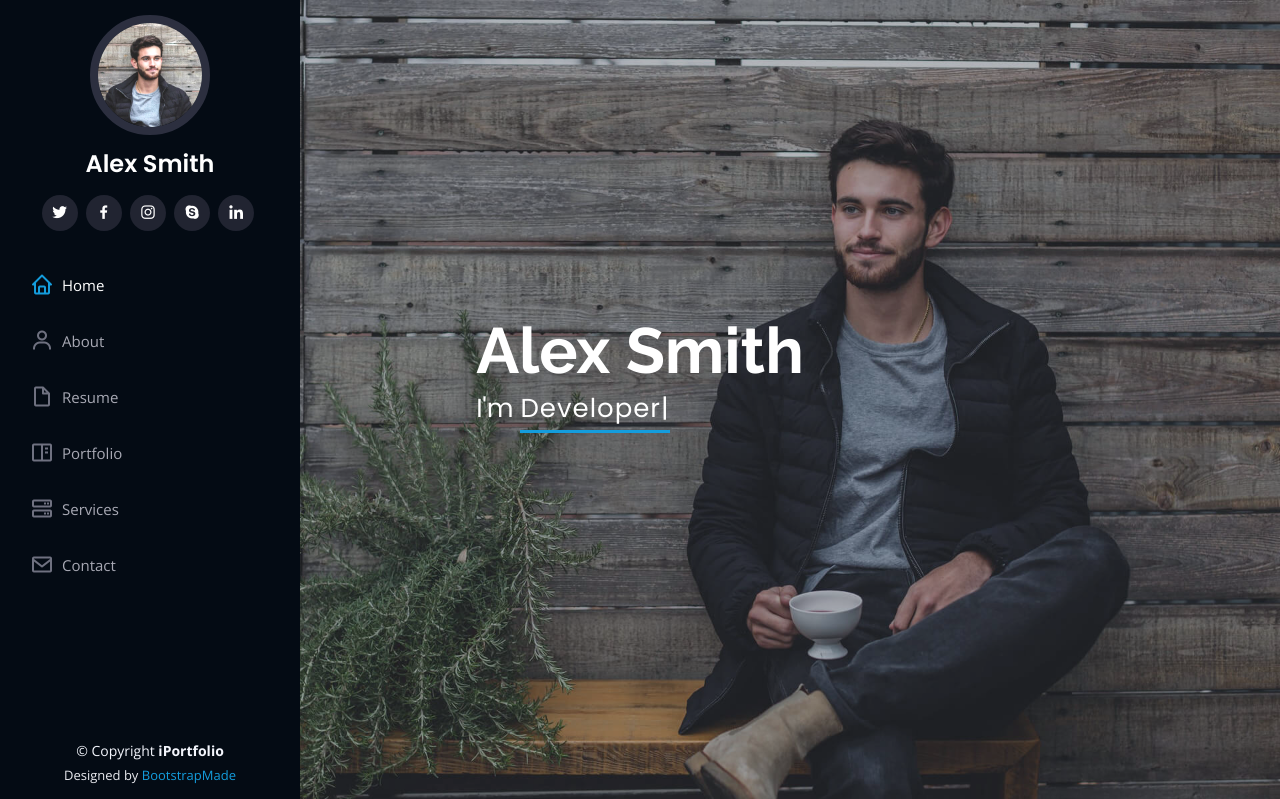
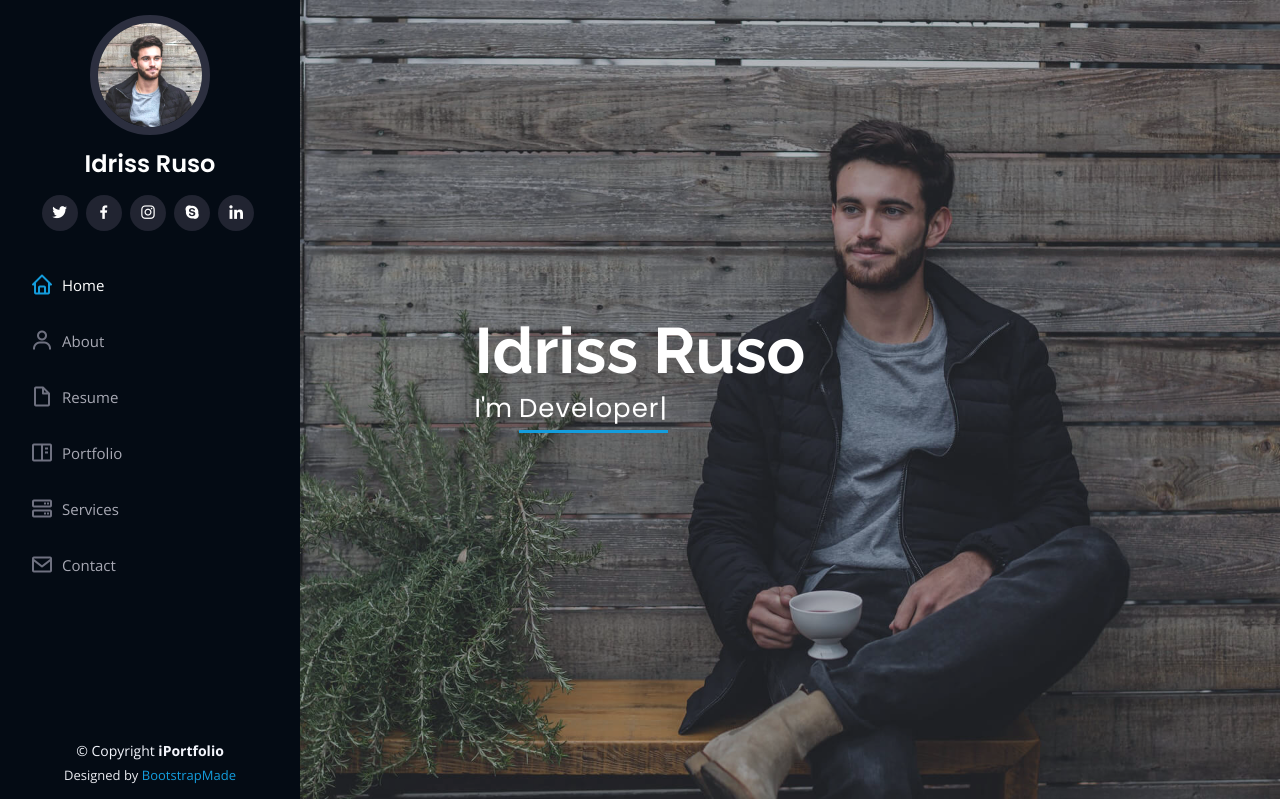
Before and after one commit to idrissruso/DjangoProjects, a Django app: page / in a window 1280 px wide. Shown: the top 799 px of the page. Run offline with Django 4.2, Linux system fonts and the light colour scheme; some libraries are stand-ins or nearby versions.

Commit message:
hero_section

```diff
--- a/deneme/templates/index.html
+++ b/deneme/templates/index.html
@@ -48,7 +48,7 @@
 
       <div class="profile">
         <img src="{% static 'assets/img/profile-img.jpg' %}" alt="" class="img-fluid rounded-circle">
-        <h1 class="text-light"><a href="index.html">Alex Smith</a></h1>
+        <h1 class="text-light"><a href="index.html">Idriss Ruso</a></h1>
         <div class="social-links mt-3 text-center">
           <a href="#" class="twitter"><i class="bx bxl-twitter"></i></a>
           <a href="#" class="facebook"><i class="bx bxl-facebook"></i></a>
@@ -74,7 +74,7 @@
   <!-- ======= Hero Section ======= -->
   <section id="hero" class="d-flex flex-column justify-content-center align-items-center">
     <div class="hero-container" data-aos="fade-in">
-      <h1>Alex Smith</h1>
+      <h1>Idriss Ruso</h1>
       <p>I'm <span class="typed" data-typed-items="Designer, Developer, Freelancer, Photographer"></span></p>
     </div>
   </section><!-- End Hero -->
@@ -255,7 +255,7 @@
           <div class="col-lg-6" data-aos="fade-up">
             <h3 class="resume-title">Sumary</h3>
             <div class="resume-item pb-0">
-              <h4>Alex Smith</h4>
+              <h4>Idriss Ruso</h4>
               <p><em>Innovative and deadline-driven Graphic Designer with 3+ years of experience designing and developing user-centered digital/print marketing material from initial concept to final, polished deliverable.</em></p>
               <ul>
                 <li>Portland par 127,Orlando, FL</li>
```
